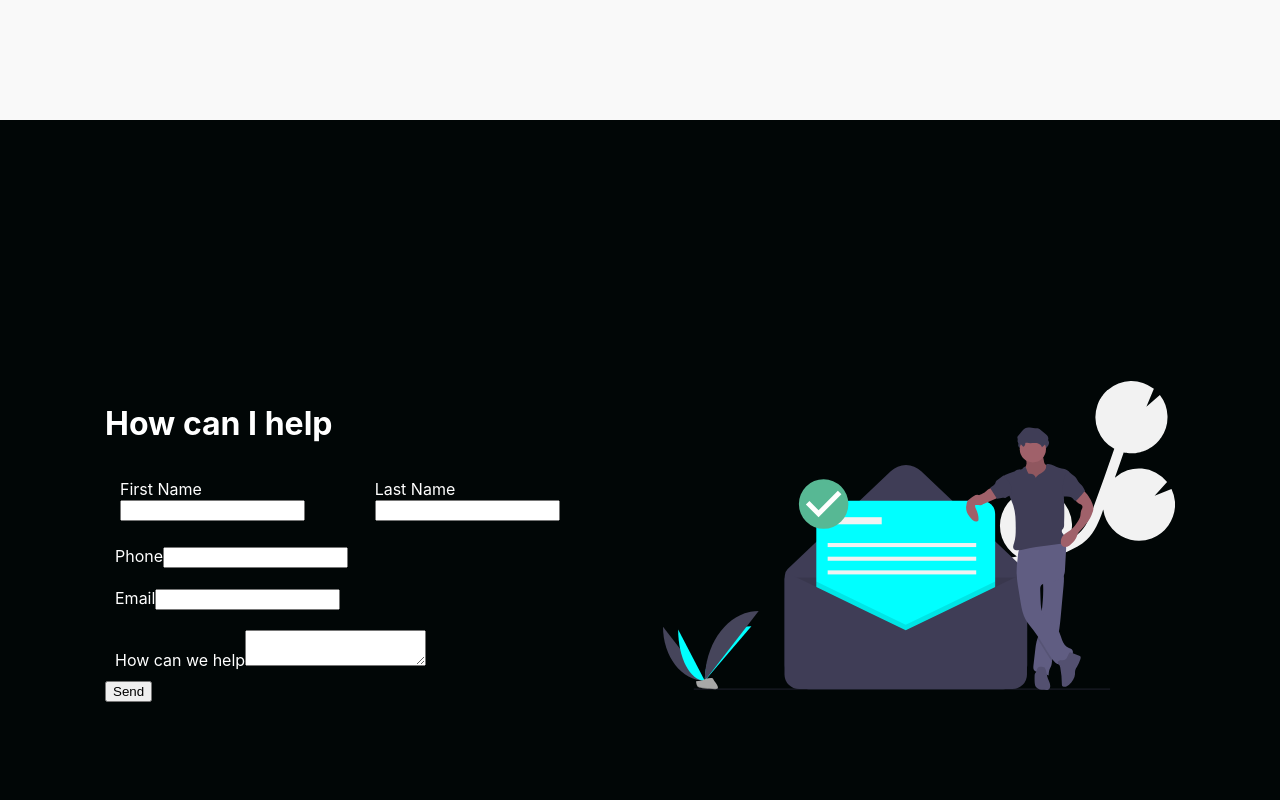
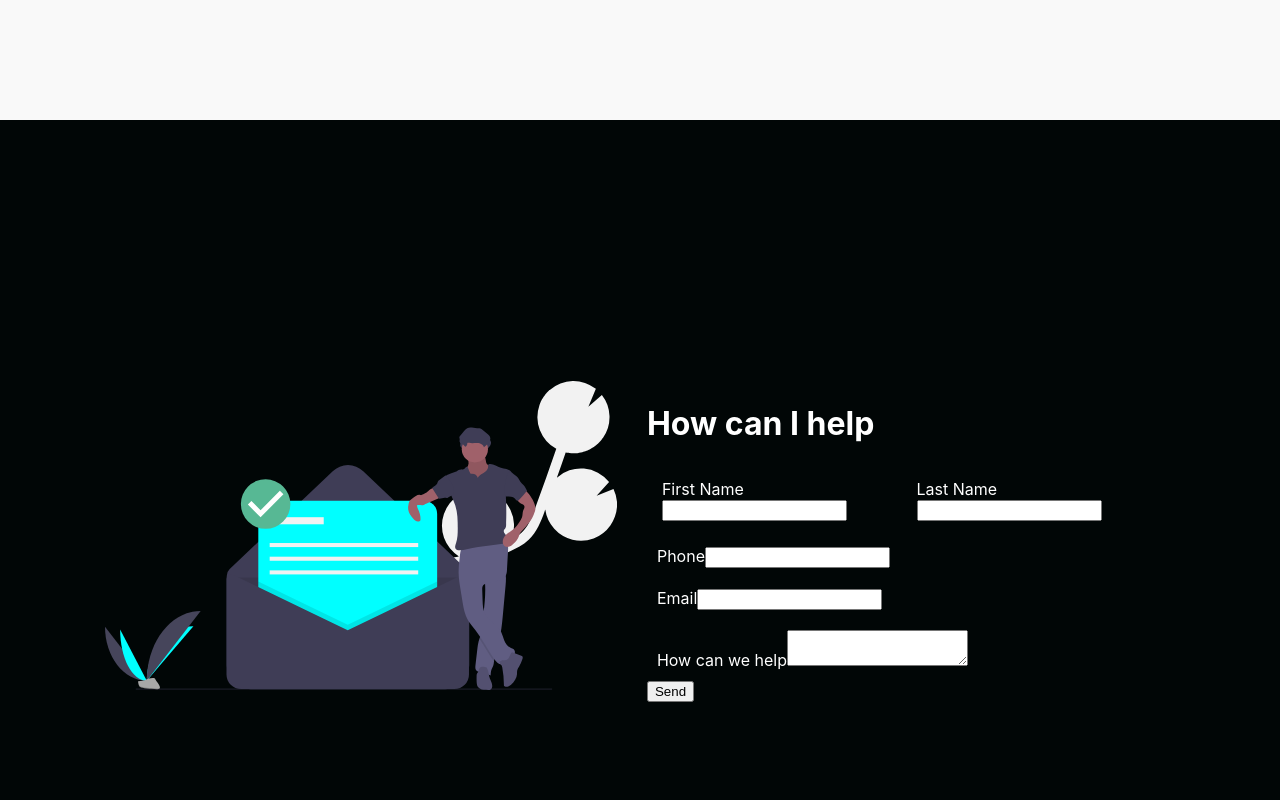
Before and after one commit to reynaldoayala062/portfolio, a React (Create React App) app: page / in a window 1280 px wide. Shown: the part 3960-4760 px from the top of the page. Built offline with nearby package versions, Linux system fonts and the light colour scheme.

Commit message:
edit media screen on contact form

```diff
--- a/src/components/Contact/ContactElements.js
+++ b/src/components/Contact/ContactElements.js
@@ -33,11 +33,11 @@ export const ContactWrapper = styled.div`
 
 export const ContactRow = styled.div`
     display: flex;
-    flex-direction: row;
+    flex-direction: row-reverse;
     align-items: center;
 
     @media screen and (max-width: 768px) {
-        flex-direction: column;
+        flex-direction: column-reverse;
     }
 `;
 
```
